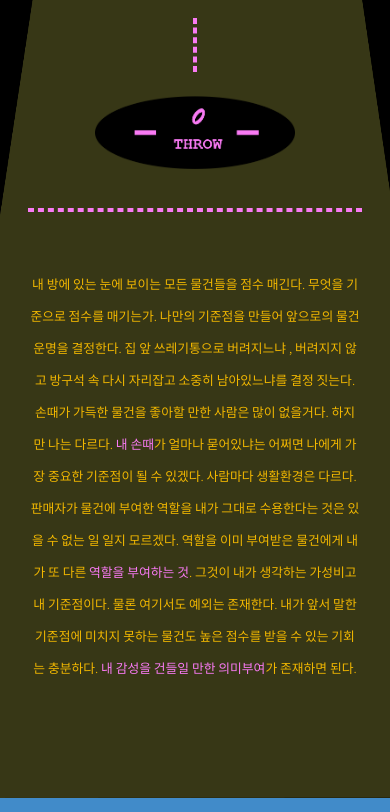
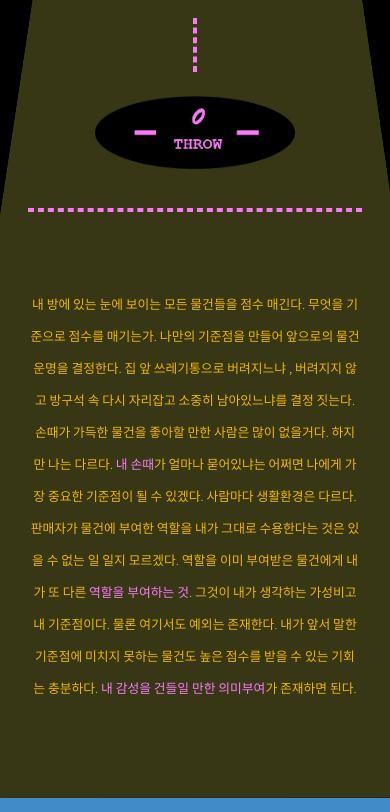
Before and after one commit to choiinsun/Ratings-In-My-Room, a plain HTML site: page index.html in a window 390 px wide. Shown: the part 1246-2058 px from the top of the page. Drawn offline with nearby package versions, Linux system fonts and the light colour scheme; a script that the page names is missing; a web font is replaced by a local one.

Commit message:
Update myStyles.css

```diff
--- a/myStyles.css
+++ b/myStyles.css
@@ -639,11 +639,11 @@
         justify-content: center;
         width: 330px;
         height: 520px;
-        top: 670px;
+        top: 690px;
     }
 
     #text{
-        top: 1140px;
+        top: 1160px;
         font-size: 0.8rem;
         text-align: center;
         color: #f1b700;
```
